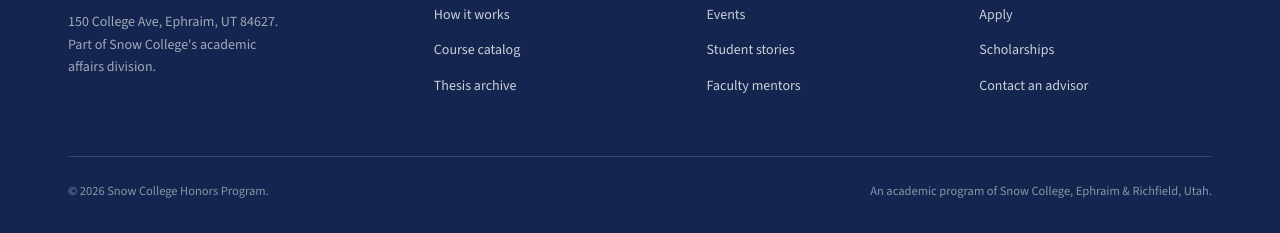
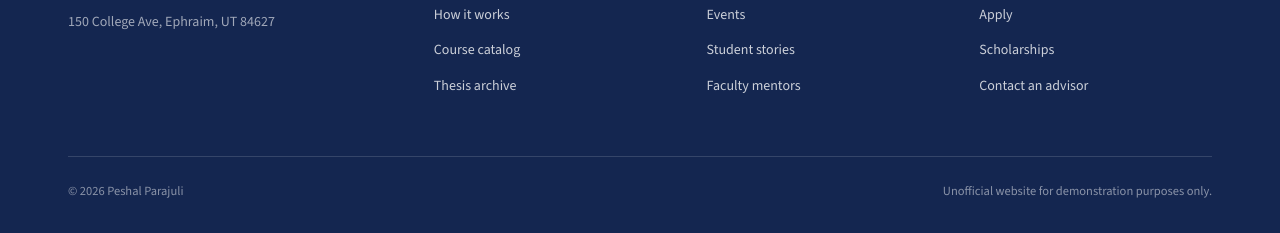
Before and after one commit to parajulipeshal/demoHonors, a plain HTML site: page index.html in a window 1280 px wide. Shown: the part 3857-4090 px from the top of the page. Drawn offline with nearby package versions, Linux system fonts and the light colour scheme.

Commit message:
added some infos

```diff
--- a/index.html
+++ b/index.html
@@ -269,7 +269,7 @@
              <span class="l2" style="color:rgba(255,255,255,0.55);">Honors Program</span>
           </div>
         </div>
-        <p>150 College Ave, Ephraim, UT 84627. Part of Snow College's academic affairs division.</p>
+        <p>150 College Ave, Ephraim, UT 84627</p>
       </div>
       <div>
         <h4>Program</h4>
@@ -297,8 +297,8 @@
       </div>
     </div>
     <div class="foot-bottom">
-      <span>&copy; 2026 Snow College Honors Program.</span>
-      <span>An academic program of Snow College, Ephraim &amp; Richfield, Utah.</span>
+      <span>&copy; 2026 Peshal Parajuli</span>
+      <span> Unofficial website for demonstration purposes only.</span>
     </div>
   </div>
 </footer>
```
